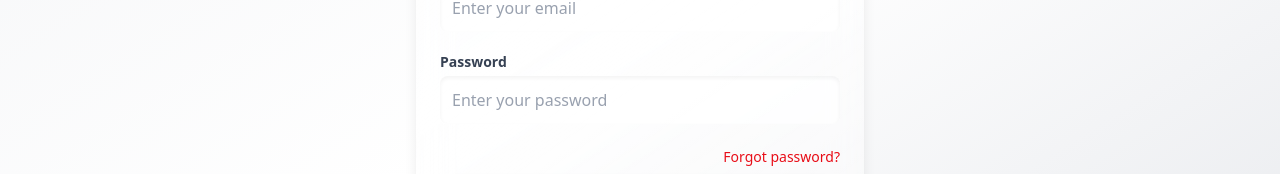
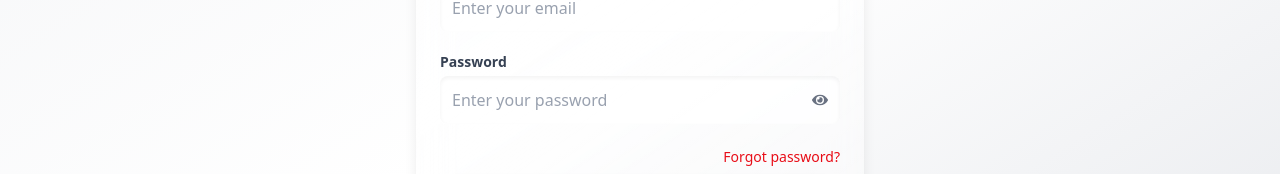
Before and after one commit to francis-ai/chariot-frontend, a React (Vite) app: page /login in a window 1280 px wide. Shown: the part 358-532 px from the top of the page. Built offline with nearby package versions, Linux system fonts and the light colour scheme.

Commit message:
Notification notification and password visibility

```diff
--- a/src/Auth/Login.jsx
+++ b/src/Auth/Login.jsx
@@ -3,6 +3,7 @@ import { ToastContainer, toast } from "react-toastify";
 import "react-toastify/dist/ReactToastify.css";
 import { useLocation, useNavigate } from "react-router-dom";
 import { AuthContext } from "../context/authContext.jsx";
+import { FaEye, FaEyeSlash } from "react-icons/fa";
 
 export default function Login() {
   const navigate = useNavigate();
@@ -17,6 +18,7 @@ export default function Login() {
 
   const [error, setError] = useState({});
   const [loading, setLoading] = useState(false);
+  const [showPassword, setShowPassword] = useState(false);
 
   const handleChange = (e) => {
     setFormData({ ...formData, [e.target.name]: e.target.value });
@@ -100,14 +102,24 @@ export default function Login() {
           {/* Password */}
           <div className="relative">
             <label className="block text-sm font-semibold text-gray-700 mb-1">Password</label>
+            <div className="relative">
               <input
-              type="password"
+                type={showPassword ? "text" : "password"}
                 name="password"
                 placeholder="Enter your password"
                 value={formData.password}
                 onChange={handleChange}
-              className="w-full p-3 rounded-lg bg-white/70 shadow-inner placeholder:text-gray-400 focus:outline-none focus:ring-2 focus:ring-red-400/40"
+                className="w-full p-3 pr-12 rounded-lg bg-white/70 shadow-inner placeholder:text-gray-400 focus:outline-none focus:ring-2 focus:ring-red-400/40"
               />
+              <button
+                type="button"
+                onClick={() => setShowPassword((current) => !current)}
+                className="absolute inset-y-0 right-3 flex items-center text-gray-500 hover:text-gray-700"
+                aria-label={showPassword ? "Hide password" : "Show password"}
+              >
+                {showPassword ? <FaEyeSlash /> : <FaEye />}
+              </button>
+            </div>
             {error.password && <p className="text-red-600 text-sm mt-1">{error.password}</p>}
           </div>
 
--- a/src/component/sidebar.jsx
+++ b/src/component/sidebar.jsx
@@ -1,4 +1,4 @@
-import React, { useState, useContext } from "react";
+import React, { useEffect, useState, useContext } from "react";
 import { Link, useLocation, useNavigate } from "react-router-dom";
 import { AuthContext } from "../context/authContext.jsx";
 import {
@@ -16,16 +16,38 @@ import {
   FaSignOutAlt,
   FaFolder,
   FaBars,
-  FaTimes
+  FaTimes,
 } from "react-icons/fa";
+import API from "../utils/api";
 
 export default function Sidebar() {
   const [isOpen, setIsOpen] = useState(false);
+  const [chatUnreadCount, setChatUnreadCount] = useState(0);
   const location = useLocation();
   const { logout, user } = useContext(AuthContext);
   const navigate = useNavigate();
   const isSuperAdmin = user?.role === 'super-admin';
   const basePath = isSuperAdmin ? "/admin" : "";
+
+  const fetchChatUnreadCount = async () => {
+    if (!user?.id) return;
+
+    try {
+      const res = await API.get("/chat/conversations");
+      const totalUnread = Array.isArray(res.data)
+        ? res.data.reduce((sum, item) => sum + Number(item.unread_count || 0), 0)
+        : 0;
+      setChatUnreadCount(totalUnread);
+    } catch (error) {
+      setChatUnreadCount(0);
+    }
+  };
+
+  useEffect(() => {
+    fetchChatUnreadCount();
+    const timer = setInterval(fetchChatUnreadCount, 8000);
+    return () => clearInterval(timer);
+  }, [user?.id]);
 
   const menuItems = [
     { icon: <FaHome />, label: "Dashboard", path: isSuperAdmin ? `${basePath}/HomeDashboard` : "/staff/dashboard" },
@@ -90,7 +112,14 @@ export default function Sidebar() {
                     >
                       <span className="w-5 h-5 flex justify-center text-red-600">{item.icon}</span>
                       <div className="flex flex-col leading-tight">
-                        <span className="font-medium">{item.label}</span>
+                        <span className="font-medium flex items-center gap-2">
+                          {item.label}
+                          {item.label === "Chat" && chatUnreadCount > 0 && (
+                            <span className="inline-flex min-w-5 h-5 px-1.5 items-center justify-center rounded-full bg-red-600 text-white text-[10px] font-bold">
+                              {chatUnreadCount > 99 ? "99+" : chatUnreadCount}
+                            </span>
+                          )}
+                        </span>
                       </div>
                     </a>
                   ) : (
@@ -106,7 +135,14 @@ export default function Sidebar() {
                         {item.icon}
                       </span>
                       <div className="flex flex-col leading-tight">
-                        <span className="font-medium">{item.label}</span>
+                        <span className="font-medium flex items-center gap-2">
+                          {item.label}
+                          {item.label === "Chat" && chatUnreadCount > 0 && (
+                            <span className="inline-flex min-w-5 h-5 px-1.5 items-center justify-center rounded-full bg-red-600 text-white text-[10px] font-bold">
+                              {chatUnreadCount > 99 ? "99+" : chatUnreadCount}
+                            </span>
+                          )}
+                        </span>
                         {item.label === "Users" && (
                           <span className={`text-[10px] ${isActive ? "text-red-100" : "text-gray-500"}`}>
                             Only super-admin is allowed
```
Also changed, not shown: 1 other file (tests, documents, lock files or other folders). Lines whose indentation alone changed are shown as unchanged.
